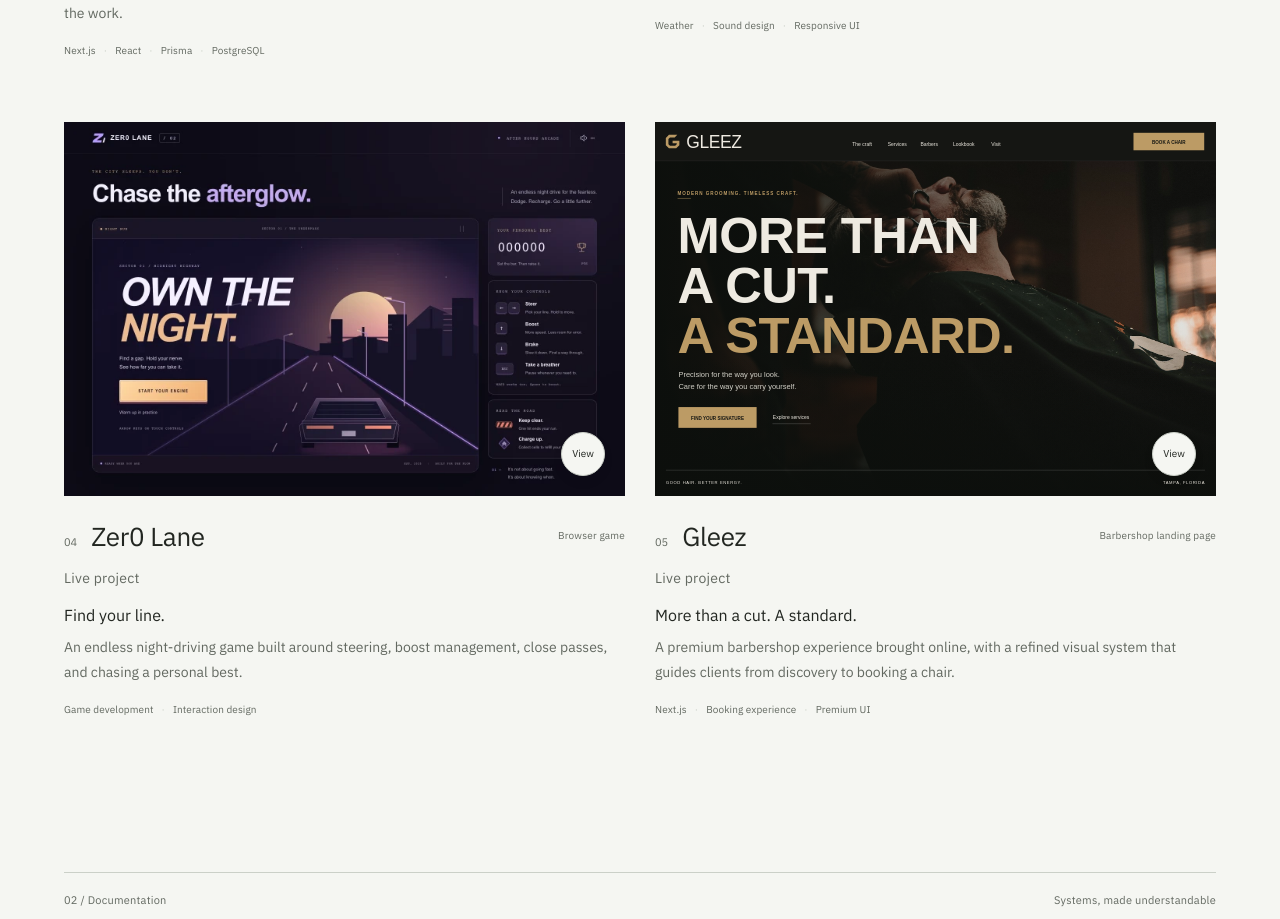
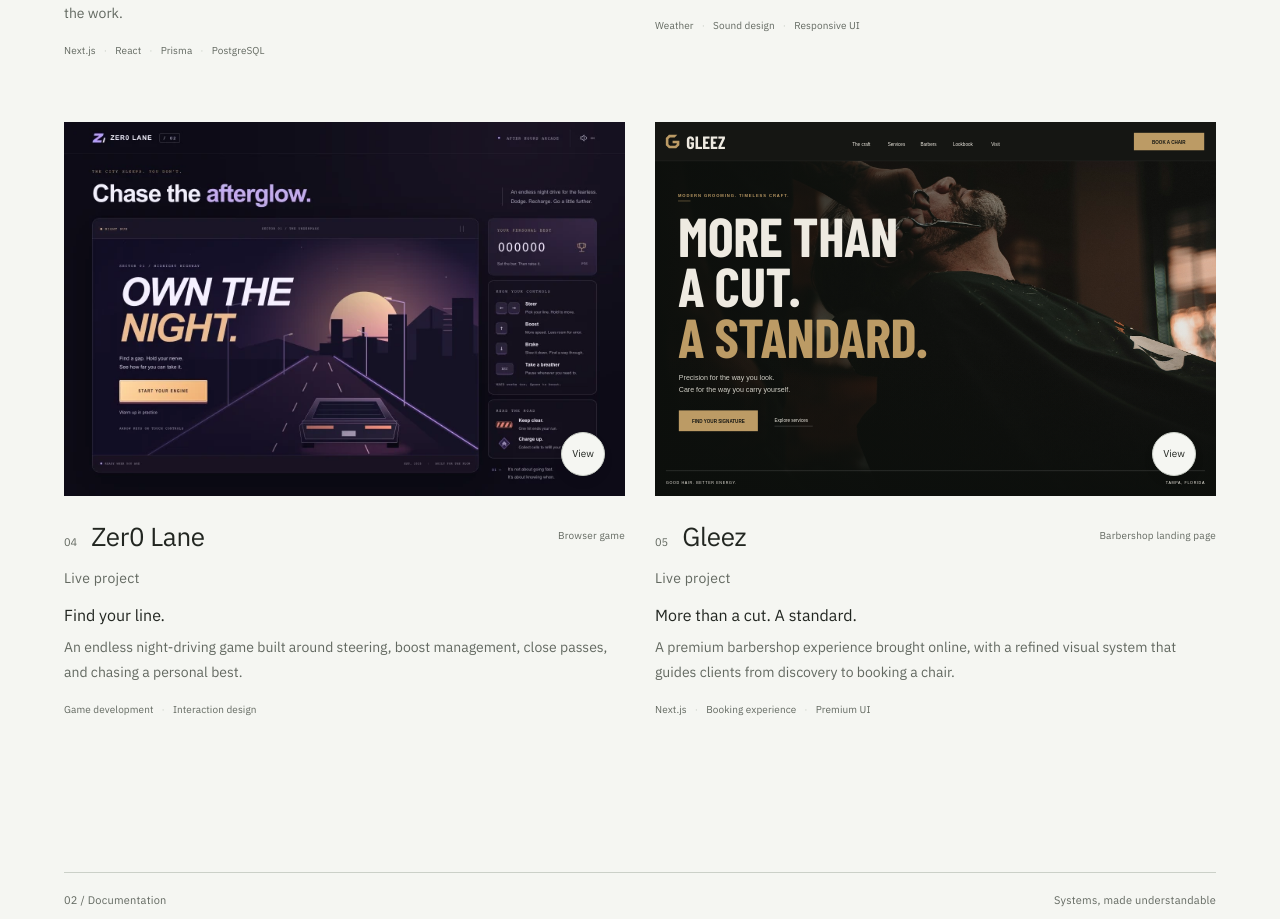
Before and after one commit to DaramolaFemi/Fearme-webapp, a React (Vite) app: page / in a window 1280 px wide. Shown: the part 2660-3579 px from the top of the page. Built offline with nearby package versions, Linux system fonts and the light colour scheme.

Commit message:
Point Gleez card to current live preview

```diff
--- a/src/data/projects.ts
+++ b/src/data/projects.ts
@@ -70,9 +70,8 @@ export const projects = [
     description:
       "A premium barbershop experience brought online, with a refined visual system that guides clients from discovery to booking a chair.",
     href: "https://gleets.vercel.app/",
-    image: "/Images/gleez-current-desktop.svg",
-    mobileImage: "/Images/gleez-current-mobile.svg",
-    imageSrcSet: "/Images/gleez-current-desktop.svg 1440w",
+    image: "/Images/gleez-live-current-v2.svg",
+    imageSrcSet: "/Images/gleez-live-current-v2.svg 1440w",
     theme: "gleez",
     tags: ["Next.js", "Booking experience", "Premium UI"],
   },
```
